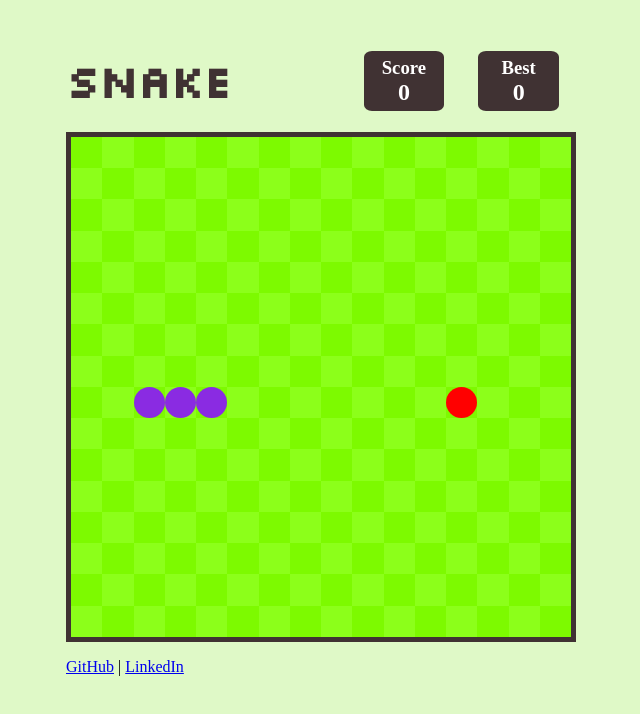
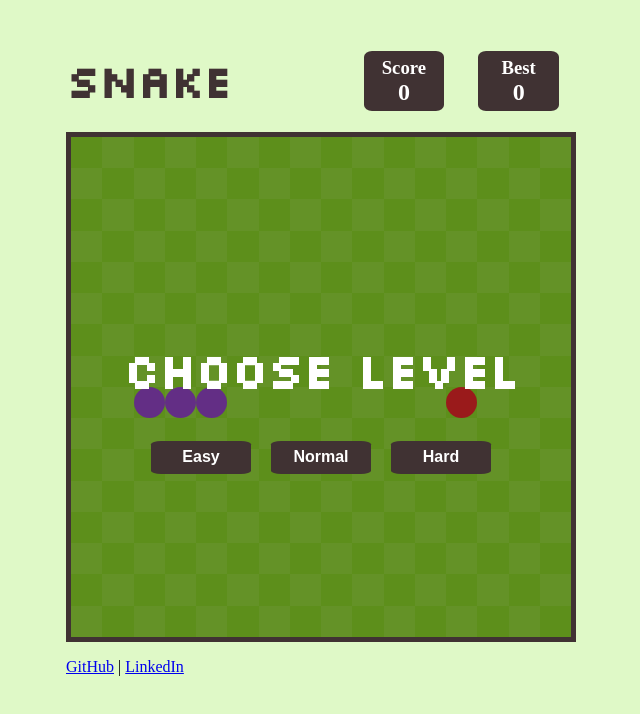
Before and after one commit to kalenluciano/project_one, a plain HTML site: page game-play.html in a window 1280 px wide. Shown: the whole page, without its empty margins (319-959 px from the left). Drawn offline with Linux system fonts and the light colour scheme.

Commit message:
Added choose level buttons

```diff
--- a/game-play.html
+++ b/game-play.html
@@ -30,6 +30,16 @@
         </header>
         <main>
             <section class="game-board">
+                <section class="choose-level">
+                    <section class="choose-level-title">
+                        <h2>Choose Level</h2>
+                    </section>
+                    <section class="choose-level-buttons">
+                        <button class="easy">Easy</button>
+                        <button class="normal">Normal</button>
+                        <button class="hard">Hard</button>
+                    </section>
+                </section>
                 <section class="game-over">
                     <section class="game-over-title">
                         <h2>Game Over</h2>
--- a/style.css
+++ b/style.css
@@ -86,6 +86,13 @@ h1 {
 
 .game-over {
     display: none;
+}
+
+.choose-level {
+    display: flex;
+}
+
+.game-over, .choose-level {
     flex-direction: column;
     justify-content: center;
     align-content: center;
@@ -100,18 +107,18 @@ h1 {
     text-align: center;
 }
 
-.game-over-title {
+.game-over-title, .choose-level-title {
     font-family: 'Silkscreen', cursive;
     font-size: 200%;
     color: white;
 }
 
-.game-over-buttons {
+.game-over-buttons, .choose-level-buttons {
     display: flex;
     justify-content: center;
 }
 
-.home-button, .play-again {
+.home-button, .play-again, .choose-level-buttons > button {
     background-color: #403233;
     color: white;
     padding: 1.5% 0.5%;
```
